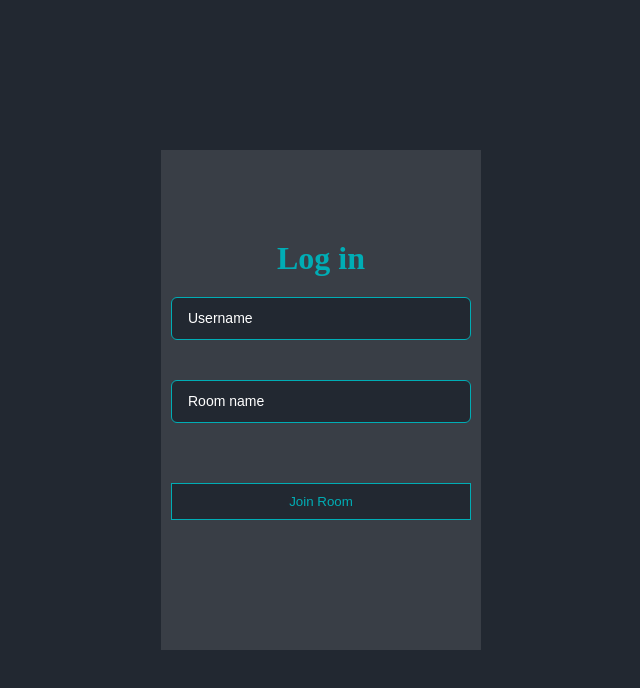
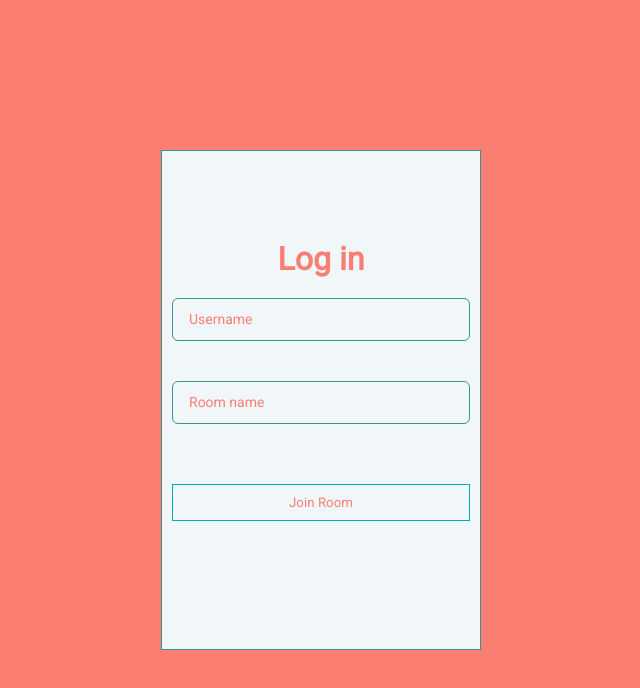
Before and after one commit to kkowalczykk/chatting-app-client, a React (Create React App) app: page / in a window 1280 px wide. Shown: the top 688 px of the page, without its empty margins (319-959 px from the left). Built offline with nearby package versions, Linux system fonts and the light colour scheme.

Commit message:
create layout

```diff
--- a/package.json
+++ b/package.json
@@ -12,6 +12,7 @@
     "react-router": "^5.2.0",
     "react-router-dom": "^5.2.0",
     "react-scripts": "3.4.3",
+    "react-scroll-to-bottom": "^4.0.0",
     "socket.io-client": "^2.3.1",
     "styled-components": "^5.2.0"
   },
--- a/src/components/Chat.js
+++ b/src/components/Chat.js
@@ -2,6 +2,47 @@ import React, { useState, useEffect } from 'react';
 import styled from 'styled-components';
 import queryString from 'querystring';
 import io from 'socket.io-client';
+import RoomTitle from './RoomTitle';
+import RoomData from './RoomData';
+import MessageInput from './MessageInput';
+import Messages from './Messages';
+
+const Wrapper = styled.div`
+      width: 100%;
+      height: 100vh;
+      display:flex;
+      align-items: center;
+      flex-wrap: wrap;
+      justify-content: center;
+      background: #fa7f72;
+`
+const Container = styled.div`
+      width: 900px;
+      height: 600px;
+      background: #f1f6f9;
+      border: 1px solid #389393;
+      display: flex;
+      flex-direction: column;
+
+      .row{
+            display:flex;
+            height: 100%;
+            width: 100%;
+            .col{
+                  height: 100%;
+                  flex-grow: 4;
+            }
+            .active-users{
+                  flex-grow: 1;
+            }
+
+            .vert{
+                  display: flex;
+                  flex-direction: column;
+            }
+      }
+
+`
 
 let socket;
 
@@ -10,6 +51,7 @@ const Chat = ({ location }) => {
       const [room, setRoom] = useState('');
       const [message, setMessage] = useState('');
       const [messages, setMessages] = useState([]);
+      const [roomData, setRoomData] = useState();
 
       const endpoint = 'localhost:5000';
       useEffect(() => {
@@ -22,7 +64,14 @@ const Chat = ({ location }) => {
 
             socket.emit('join', { name, room });
 
+            socket.on('message', message => {
+                  setMessages(messages => [...messages, message]);
+            });
 
+
+            socket.on('roomData', data => {
+                  setRoomData(data);
+            })
 
             return () => {
                   socket.emit('disconnect');
@@ -31,15 +80,37 @@ const Chat = ({ location }) => {
             }
       }, [endpoint, location.search])
 
-      useEffect(() => {
-            socket.on('message', message => {
-                  setMessages(messages => [...messages, message]);
-            })
 
-      }, [messages]);
+
+
+      const sendMessage = (e) => {
+            e.preventDefault();
+            if (message) {
+                  socket.emit('sendMessage', message, () => setMessage(''));
+            }
+      }
 
       return (
-            <div></div>
+            <div>
+                  <Wrapper>
+                        <Container>
+                              <RoomTitle></RoomTitle>
+                              <div className="row">
+                                    <div className="col active-users">
+                                          <RoomData></RoomData>
+                                    </div>
+                                    <div className="col vert">
+                                          <Messages></Messages>
+                                          <MessageInput></MessageInput>
+                                    </div>
+                              </div>
+                        </Container>
+                  </Wrapper>
+                  {/* <input value={message}
+                        onChange={(e) => setMessage(e.target.value)}
+                        onKeyPress={e => e.key === 'Enter' ? sendMessage(e) : null}
+                  ></input> */}
+            </div>
       );
 }
 
--- a/src/components/Join.js
+++ b/src/components/Join.js
@@ -10,26 +10,28 @@ const Wrapper = styled.div`
       display:flex;
       align-items: center;
       justify-content: center;
-      background: #222831;
+      background: #fa7f72;
 `
-const FormBox = styled.div`
+const FormBox = styled.form`
       box-sizing: border-box;
       width: 25%;
       min-width: 320px;
       height: 500px;
+      max-width: 500px;
       display: flex;
       justify-content: center;
       flex-direction: column;
-      background: #393e46;
+      background: #f1f6f9;
+      border: 1px solid #389393;
 `
 const Header = styled.h1`
       text-align: center;
-      color: #00adb5;
+      color: #fa7f72;
 
 `
 
 const Input = styled.input`
-      background: #222831;
+      background: #f1f6f9;
       display: block;
       margin: 20px 10px;
       max-width: 100%;
@@ -39,15 +41,15 @@ const Input = styled.input`
       border-radius: 6px;
       -webkit-appearance: none;
       color: white;
-      border: 1px solid #00adb5;
+      border: 1px solid #389393;
       transition: border .3s ease;
       &::placeholder {
-            color: white;
+            color: #fa7f72;
       }
       &:focus {
-            outline: none;
-            border-color: #00adb5;
-            box-shadow: 0 0 10px 7px rgba(0, 255, 245, 0.5);
+            outline: none !important;
+            border-color: #389393;
+            box-shadow: 0 0 10px 7px rgba(56, 147, 147, 0.5);
       }
 
 `
@@ -57,9 +59,9 @@ const Btn = styled.button`
       width: 100%;
       margin: 40px 0;
       padding: 10px 10px;
-      background: #222831;
+      background: #f1f6f9;
       border: 1px solid #00adb5;
-      color: #00adb5;
+      color: #fa7f72;
       overflow: hidden;
       position: relative;
       cursor: pointer;
@@ -73,16 +75,18 @@ const Btn = styled.button`
                   background: linear-gradient(
                         120deg,
                         transparent,
-                        #00fff5,
+                        #fab2aa,
                         transparent
                   );
                   transform: translateX(-100%);
                   transition: 0.6s;
             }
-
+      &:focus {
+            outline: none !important;
+      }
       &:hover {
       background: transparent;
-      box-shadow: 0 0 10px 7px rgba(0, 255, 245, 0.5);
+      box-shadow: 0 0 10px 7px rgba(250, 127, 114, 0.5);
 
             &::before {
                   transform: translateX(100%);
--- /dev/null
+++ b/src/components/MessageInput.js
@@ -0,0 +1,32 @@
+import React from 'react';
+import styled from 'styled-components';
+
+const Wrapper = styled.div`
+      width: 100%;
+      height: 60px;
+      display:flex;
+`
+
+const Input = styled.input`
+      flex-grow:1;
+      outline: none;
+      border: none;
+`
+const SendBtn = styled.button`
+      width: 80px;
+      height: 100%;
+      background: #389393;
+      outline: none;
+      border: none;
+`
+
+const MessageInput = () => {
+      return (
+            <Wrapper>
+                  <Input></Input>
+                  <SendBtn></SendBtn>
+            </Wrapper>
+      );
+}
+
+export default MessageInput;
--- /dev/null
+++ b/src/components/Messages.js
@@ -0,0 +1,15 @@
+import React from 'react';
+import styled from 'styled-components';
+
+const Wrapper = styled.div`
+      flex-grow: 1;
+      background: #f1f6f9;
+`
+
+const Messages = () => {
+      return (
+            <Wrapper></Wrapper>
+      );
+}
+
+export default Messages;
--- /dev/null
+++ b/src/components/RoomData.js
@@ -0,0 +1,19 @@
+import React from 'react';
+import styled from 'styled-components';
+
+const Wrapper = styled.div`
+      width: 100%;
+      height: 100%;
+      background: #20a8a8;
+      color: white;
+`
+
+const RoomData = () => {
+      return (
+            <Wrapper>
+
+            </Wrapper>
+      );
+}
+
+export default RoomData;
--- /dev/null
+++ b/src/components/RoomTitle.js
@@ -0,0 +1,23 @@
+import React from 'react';
+import styled from 'styled-components';
+
+
+const Wrapper = styled.div`
+      min-width: 100%;
+      height: 30px;
+      background: #389393;
+      color: white;
+      display: flex;
+      justify-content: center;
+      align-items: center;
+`
+
+const RoomTitle = (props) => {
+      return (
+            <Wrapper>
+                  <h3>test</h3>
+            </Wrapper>
+      );
+}
+
+export default RoomTitle;
--- a/src/index.css
+++ b/src/index.css
@@ -1,3 +1,6 @@
+@import url('https://fonts.googleapis.com/css2?family=Roboto&display=swap');
+
 *{
       margin: 0;
+      font-family: 'Roboto', sans-serif;
 }
```
Also changed, not shown: 1 other file (tests, documents, lock files or other folders).
